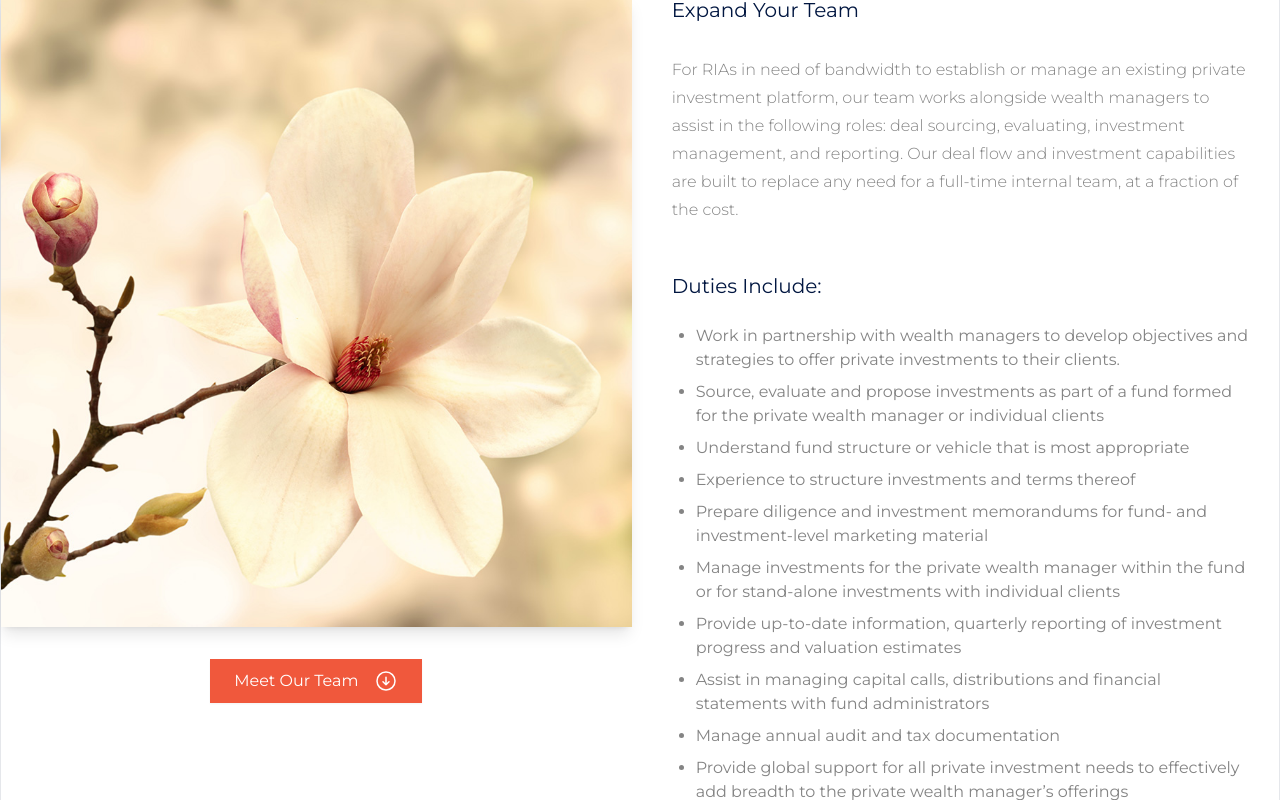
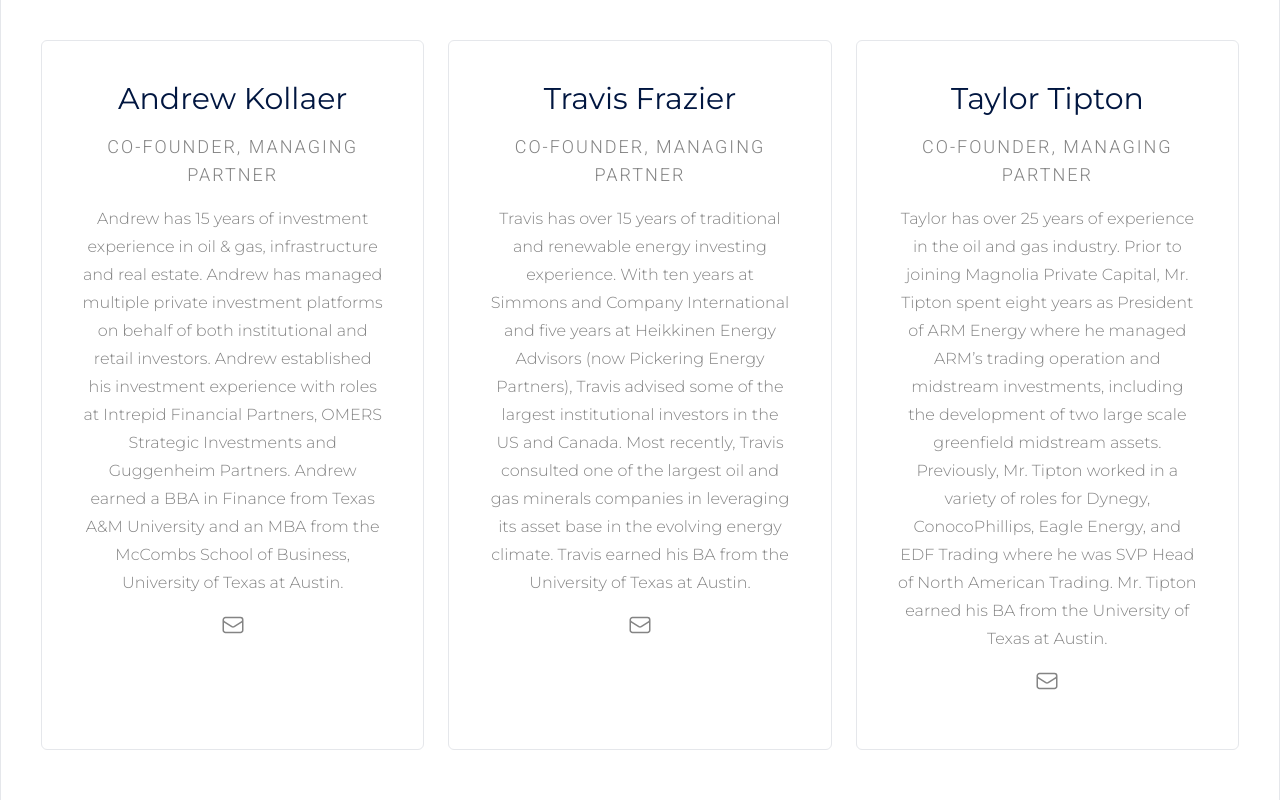
Before and after one commit to coobomedia/magnolia-cap.com, a Next.js app: page / in a window 1280 px wide. Shown: the part 1520-2320 px from the top of the page. Built offline with nearby package versions, Linux system fonts and the light colour scheme.

Commit message:
Remove top half of Our Teams section, update menu anchor; add email links and email icon hover effect
Add favicon

Tweak footer

```diff
--- a/src/app/contact/page.tsx
+++ b/src/app/contact/page.tsx
@@ -132,7 +132,7 @@ export default function ContactPage() {
                     Phone
                   </dt>
                   <dd className="mt-4 flex flex-auto flex-col text-base leading-7 text-text">
-                    <ul className="flex-auto">
+                    <ul className="flex-auto list-none ml-0">
                       <li>Andrew: 713.818.3300</li>
                       <li>Travis: 713.516.5833</li>
                     </ul>
@@ -147,7 +147,7 @@ export default function ContactPage() {
                     Email
                   </dt>
                   <dd className="mt-4 flex flex-auto flex-col text-base leading-7 text-text">
-                    <ul className="flex-auto">
+                    <ul className="flex-auto list-none ml-0">
                       <li>akollaer@magnolia-cap.com</li>
                       <li>tfrazier@magnolia-cap.com</li>
                     </ul>
@@ -162,7 +162,7 @@ export default function ContactPage() {
                     Address
                   </dt>
                   <dd className="mt-4 flex flex-auto flex-col text-base leading-7 text-text">
-                    <ul className="flex-auto">
+                    <ul className="flex-auto list-none ml-0">
                       <li>675 Bering Drive, Suite 140</li>
                     </ul>
                   </dd>
--- a/src/app/layout.tsx
+++ b/src/app/layout.tsx
@@ -1,27 +1,17 @@
 import "@/styles/globals.css"
 import { Metadata } from "next"
-import {
-  Archivo,
-  EB_Garamond,
-  Montserrat,
-  Nunito_Sans,
-  Roboto,
-} from "next/font/google"
+import { Montserrat, Roboto } from "next/font/google"
 import { Analytics } from "@vercel/analytics/react"
 
 import { cn } from "@/lib/utils"
-import Footer from "@/components/footer"
+import MagFooter from "@/components/mag-footer"
 import MagHeader from "@/components/mag-header"
 import { Toaster } from "@/components/ui/toaster"
 
-const ebGaramond = EB_Garamond({
+const roboto = Roboto({
   subsets: ["latin"],
-  variable: "--font-eb-garamond",
-})
-
-const nunitoSans = Nunito_Sans({
-  subsets: ["latin"],
-  variable: "--font-nunito-sans",
+  variable: "--font-roboto",
+  weight: ["300"],
 })
 
 const montserrat = Montserrat({
@@ -47,15 +37,15 @@ export default function RootLayout({
     <html
       className={cn(
         montserrat.variable,
-        nunitoSans.variable,
+        roboto.variable,
         "scroll-smooth font-sans antialiased"
       )}
       lang="en"
     >
-      <body className=" bg-white  ">
+      <body className=" bg-white ">
         <MagHeader />
         {children}
-        <Footer />
+        <MagFooter />
         {/* <Toaster />
         <Analytics /> */}
       </body>
--- a/src/app/page.tsx
+++ b/src/app/page.tsx
@@ -2,7 +2,6 @@ import Hero from "@/components/mag-home-hero"
 import HomeNews from "@/components/mag-home-news"
 import TargetAssetClasses from "@/components/mag-home-targets"
 import Team from "@/components/mag-home-team"
-import TeamMembers from "@/components/mag-home-team-members"
 
 export default function HomePage() {
   return (
@@ -11,7 +10,6 @@ export default function HomePage() {
       <HomeNews />
       <TargetAssetClasses />
       <Team />
-      <TeamMembers />
     </main>
   )
 }
--- /dev/null
+++ b/src/components/mag-footer.tsx
@@ -0,0 +1,20 @@
+export default function MagFooter() {
+  return (
+    <footer className="border-t bg-white">
+      <div className="mx-auto px-6 py-8 md:flex md:items-center md:justify-between lg:px-8">
+        <div>
+          <p className="text-center text-sm leading-5 text-magGray mb-0">
+            &copy; {new Date().getFullYear()} Magnolia Private Capital. All
+            rights reserved.
+          </p>
+        </div>
+        <div className="flex justify-center space-x-6 text-sm leading-5 text-magGray">
+          Site by{" "}
+          <a className="contents" href="https://coobomedia.com" target="_blank">
+            Coobo Media
+          </a>
+        </div>
+      </div>
+    </footer>
+  )
+}
--- a/src/components/mag-home-team.tsx
+++ b/src/components/mag-home-team.tsx
@@ -1,5 +1,4 @@
-import Image from "next/image"
-import Link from "next/link"
+import MailToLink from "./mailtolink"
 
 export default function Team() {
   return (
@@ -7,93 +6,130 @@ export default function Team() {
       <div className="w-full mx-auto max-w-7xl py-10 border-x">
         <div className="p-6 mt-10 mb-8">
           <div className="mx-auto max-w-2xl text-center ">
-            <h6 className="mb-[-25px] uppercase text-[#848484] tracking-widest">
+            <h6 className="mb-[-25px] uppercase tracking-widest font-display text-magGray">
               Our Team
             </h6>
-            <h3>Over 55 Years Combined Experience</h3>
+            <h2>Over 55 Years Combined Experience</h2>
           </div>
         </div>
-        <div className="flex flex-col lg:flex-row gap-4">
-          <div className="w-full lg:w-1/2">
-            <Image
-              src="/images/magnolia-flower.jpg"
-              alt="Magnolia Tree Graphic"
-              width={2432}
-              height={1442}
-              className="w-full object-cover shadow-lg mb-8"
-            />
-            <div className="flex justify-center">
-              <Link href="#team-members" scroll={false}>
-                <button
-                  type="button"
-                  className="inline-flex bg-accent px-6 py-2.5 font-normal text-white shadow-sm hover:bg-secondary focus-visible:outline focus-visible:outline-2 focus-visible:outline-offset-2 "
+        <div className="w-full mx-auto max-w-7xl pb-10 px-10">
+          <div className="flex flex-col lg:flex-row gap-6">
+            <div className="w-full lg:w-1/3 text-center bg-white p-10 border rounded-md">
+              <h3>Andrew Kollaer</h3>
+              <h6 className="!mt-0  font-display text-magGray">
+                Co-founder, Managing Partner
+              </h6>
+              <p>
+                Andrew has 15 years of investment experience in oil & gas,
+                infrastructure and real estate. Andrew has managed multiple
+                private investment platforms on behalf of both institutional and
+                retail investors. Andrew established his investment experience
+                with roles at Intrepid Financial Partners, OMERS Strategic
+                Investments and Guggenheim Partners. Andrew earned a BBA in
+                Finance from Texas A&M University and an MBA from the McCombs
+                School of Business, University of Texas at Austin.
+              </p>
+              <p>
+                <MailToLink
+                  email="akollaer@magnolia-cap.com"
+                  subject="Magnolia Capital Inquiry"
+                  body="Hello Andrew,"
                 >
-                  <span>Meet Our Team</span>
                   <svg
                     xmlns="http://www.w3.org/2000/svg"
                     fill="none"
                     viewBox="0 0 24 24"
                     strokeWidth={1.5}
                     stroke="currentColor"
-                    className="w-6 h-6 ml-4"
+                    className="w-6 h-6 m-auto icon-zoom"
                   >
                     <path
                       strokeLinecap="round"
                       strokeLinejoin="round"
-                      d="M9 12.75l3 3m0 0l3-3m-3 3v-7.5M21 12a9 9 0 11-18 0 9 9 0 0118 0z"
+                      d="M21.75 6.75v10.5a2.25 2.25 0 01-2.25 2.25h-15a2.25 2.25 0 01-2.25-2.25V6.75m19.5 0A2.25 2.25 0 0019.5 4.5h-15a2.25 2.25 0 00-2.25 2.25m19.5 0v.243a2.25 2.25 0 01-1.07 1.916l-7.5 4.615a2.25 2.25 0 01-2.36 0L3.32 8.91a2.25 2.25 0 01-1.07-1.916V6.75"
                     />
                   </svg>
-                </button>
-              </Link>
+                </MailToLink>
+              </p>
             </div>
-          </div>
-          <div className="w-full lg:w-1/2 flex flex-col px-6 lg:py-0 py-6">
-            <h5>Expand Your Team</h5>
-            <p>
-              For RIAs in need of bandwidth to establish or manage an existing
-              private investment platform, our team works alongside wealth
-              managers to assist in the following roles: deal sourcing,
-              evaluating, investment management, and reporting. Our deal flow
-              and investment capabilities are built to replace any need for a
-              full-time internal team, at a fraction of the cost.
-            </p>
-            <h5>Duties Include:</h5>
-            <ul className="mt-0">
-              <li>
-                Work in partnership with wealth managers to develop objectives
-                and strategies to offer private investments to their clients.
-              </li>
-              <li>
-                Source, evaluate and propose investments as part of a fund
-                formed for the private wealth manager or individual clients
-              </li>
-              <li>
-                Understand fund structure or vehicle that is most appropriate
-              </li>
-              <li>Experience to structure investments and terms thereof</li>
-              <li>
-                Prepare diligence and investment memorandums for fund- and
-                investment-level marketing material
-              </li>
-              <li>
-                Manage investments for the private wealth manager within the
-                fund or for stand-alone investments with individual clients
-              </li>
-              <li>
-                Provide up-to-date information, quarterly reporting of
-                investment progress and valuation estimates
-              </li>
-              <li>
-                Assist in managing capital calls, distributions and financial
-                statements with fund administrators
-              </li>
-              <li>Manage annual audit and tax documentation</li>
-              <li>
-                Provide global support for all private investment needs to
-                effectively add breadth to the private wealth manager’s
-                offerings
-              </li>
-            </ul>
+            <div className="w-full lg:w-1/3 text-center bg-white p-10 border rounded-md">
+              <h3>Travis Frazier</h3>
+              <h6 className="!mt-0 font-display text-magGray">
+                Co-founder, Managing Partner
+              </h6>
+              <p>
+                Travis has over 15 years of traditional and renewable energy
+                investing experience. With ten years at Simmons and Company
+                International and five years at Heikkinen Energy Advisors (now
+                Pickering Energy Partners), Travis advised some of the largest
+                institutional investors in the US and Canada. Most recently,
+                Travis consulted one of the largest oil and gas minerals
+                companies in leveraging its asset base in the evolving energy
+                climate. Travis earned his BA from the University of Texas at
+                Austin.
+              </p>
+              <p>
+                <MailToLink
+                  email="tfrazier@magnolia-cap.com"
+                  subject="Magnolia Capital Inquiry"
+                  body="Hello Travis,"
+                >
+                  <svg
+                    xmlns="http://www.w3.org/2000/svg"
+                    fill="none"
+                    viewBox="0 0 24 24"
+                    strokeWidth={1.5}
+                    stroke="currentColor"
+                    className="w-6 h-6 m-auto icon-zoom"
+                  >
+                    <path
+                      strokeLinecap="round"
+                      strokeLinejoin="round"
+                      d="M21.75 6.75v10.5a2.25 2.25 0 01-2.25 2.25h-15a2.25 2.25 0 01-2.25-2.25V6.75m19.5 0A2.25 2.25 0 0019.5 4.5h-15a2.25 2.25 0 00-2.25 2.25m19.5 0v.243a2.25 2.25 0 01-1.07 1.916l-7.5 4.615a2.25 2.25 0 01-2.36 0L3.32 8.91a2.25 2.25 0 01-1.07-1.916V6.75"
+                    />
+                  </svg>
+                </MailToLink>
+              </p>
+            </div>
+            <div className="w-full lg:w-1/3 text-center bg-white p-10 border rounded-md">
+              <h3>Taylor Tipton</h3>
+              <h6 className="!mt-0 font-display text-magGray">
+                Co-founder, Managing Partner
+              </h6>
+              <p>
+                Taylor has over 25 years of experience in the oil and gas
+                industry. Prior to joining Magnolia Private Capital, Mr. Tipton
+                spent eight years as President of ARM Energy where he managed
+                ARM’s trading operation and midstream investments, including the
+                development of two large scale greenfield midstream assets.
+                Previously, Mr. Tipton worked in a variety of roles for Dynegy,
+                ConocoPhillips, Eagle Energy, and EDF Trading where he was SVP
+                Head of North American Trading. Mr. Tipton earned his BA from
+                the University of Texas at Austin.
+              </p>
+              <p>
+                <MailToLink
+                  email="ttipton@magnolia-cap.com"
+                  subject="Magnolia Capital Inquiry"
+                  body="Hello Taylor,"
+                >
+                  <svg
+                    xmlns="http://www.w3.org/2000/svg"
+                    fill="none"
+                    viewBox="0 0 24 24"
+                    strokeWidth={1.5}
+                    stroke="currentColor"
+                    className="w-6 h-6 m-auto icon-zoom"
+                  >
+                    <path
+                      strokeLinecap="round"
+                      strokeLinejoin="round"
+                      d="M21.75 6.75v10.5a2.25 2.25 0 01-2.25 2.25h-15a2.25 2.25 0 01-2.25-2.25V6.75m19.5 0A2.25 2.25 0 0019.5 4.5h-15a2.25 2.25 0 00-2.25 2.25m19.5 0v.243a2.25 2.25 0 01-1.07 1.916l-7.5 4.615a2.25 2.25 0 01-2.36 0L3.32 8.91a2.25 2.25 0 01-1.07-1.916V6.75"
+                    />
+                  </svg>
+                </MailToLink>
+              </p>
+            </div>
           </div>
         </div>
       </div>
--- /dev/null
+++ b/src/components/mailtolink.tsx
@@ -0,0 +1,21 @@
+interface MailToLinkProps {
+  email: string
+  subject: string
+  body: string
+  children: React.ReactNode
+}
+
+const MailToLink: React.FC<MailToLinkProps> = ({
+  email,
+  subject,
+  body,
+  children,
+}) => {
+  const mailtoUrl = `mailto:${email}?subject=${encodeURIComponent(
+    subject
+  )}&body=${encodeURIComponent(body)}`
+
+  return <a href={mailtoUrl}>{children}</a>
+}
+
+export default MailToLink
--- a/src/styles/globals.css
+++ b/src/styles/globals.css
@@ -78,7 +78,7 @@
 
   body p,
   body li {
-    @apply text-[#848484];
+    @apply text-magGray;
   }
 
   body h1 {
@@ -128,3 +128,14 @@
     @apply mt-6 border-l-2 border-accent-300 pl-6 italic text-accent-800;
   } */
 }
+
+@layer utilities {
+  .icon-zoom {
+    transition: transform 0.3s;
+  }
+
+  .icon-zoom:hover {
+    transform: scale(1.1);
+    @apply text-accent;
+  }
+}
```
Also changed, not shown: tailwind.config.js (+1 -21 lines), 1 other file (tests, documents, lock files or other folders).
